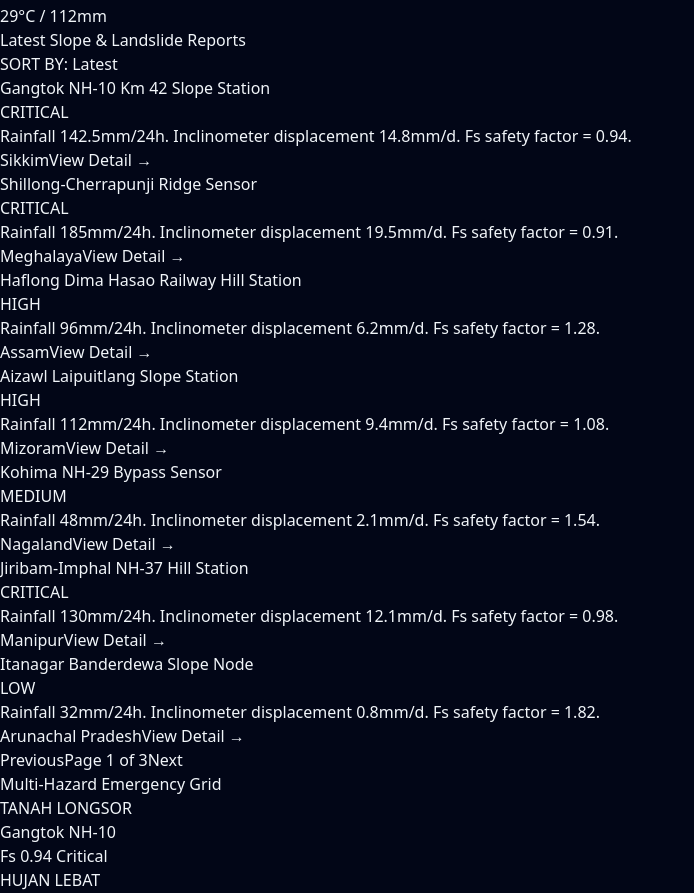
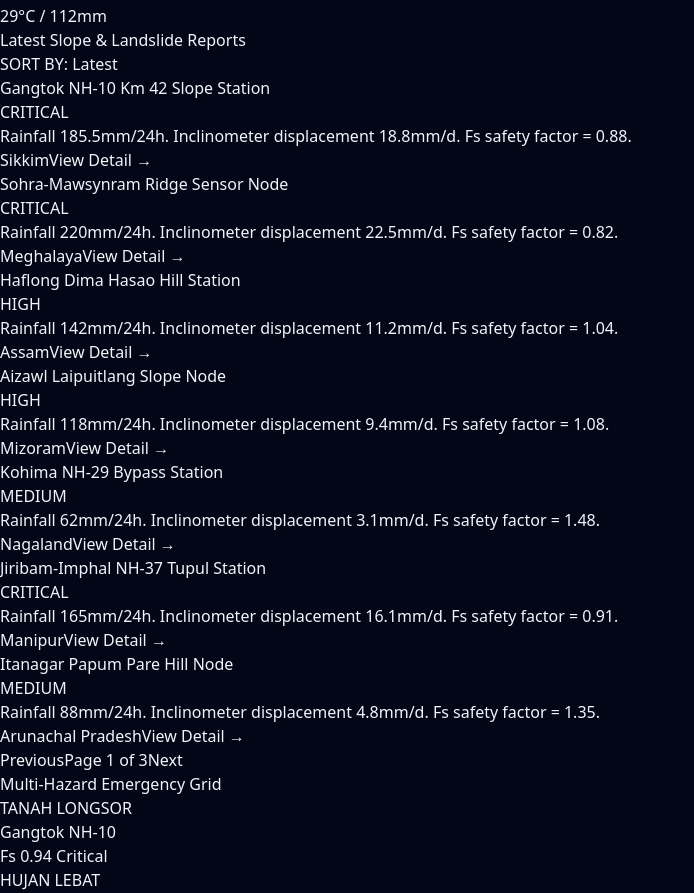
Before and after one commit to vignesh3030-hub/yhack26_Testminders_ys440, a React (Vite) app: page / in a window 1280 px wide. Shown: the part 1904-2797 px from the top of the page, without its empty margins (0-694 px from the left). Built offline with nearby package versions, Linux system fonts and the light colour scheme.

Commit message:
Integrate NDMA, ASDMA, and ECHO real monsoon disaster and landslide casualty records into database and SitRep generator

```diff
--- a/src/components/Common/SituationReportModal.jsx
+++ b/src/components/Common/SituationReportModal.jsx
@@ -73,7 +73,7 @@ export const SituationReportModal = ({ onClose }) => {
               1. Executive Operational Summary
             </h3>
             <p className="text-slate-300 print:text-gray-800 leading-relaxed">
-              Monsoon cloudburst activity across North East India has triggered elevated slope pore water pressure along critical corridors. Active early warning alarms are triggered at <strong className="text-red-400 print:text-red-700">{criticalSensors.length} IoT Station locations</strong> (Gangtok NH-10, Shillong Sohra Ridge, Noney Manipur Axis). Physical Factor of Safety ($F_s$) has dropped below 1.0 at primary chokepoints.
+              Monsoon cloudburst activity across North East India and West Bengal has triggered elevated slope pore water pressure along critical mountain corridors. Official NDMI & ASDMA telemetry reports <strong className="text-red-400 print:text-red-700">active alarms at {criticalSensors.length} IoT Station locations</strong> (Gangtok NH-10, Sohra Ridge, Tupul Manipur Axis). Over <strong className="text-amber-400 print:text-amber-700">568,000 evacuees hosted across 1,007 relief centers</strong> with Factor of Safety ($F_s$) dropping below 1.0 at primary highway chokepoints.
             </p>
           </div>
 
--- a/src/data/nerLandslideData.js
+++ b/src/data/nerLandslideData.js
@@ -8,101 +8,101 @@ export const nerSensorNodes = [
     lng: 88.6065,
     elevation: "1,650 m",
     slopeAngle: 42,
-    rainfall24h: 142.5, // mm
-    rainfallIntensity: 18.2, // mm/hr
-    soilMoistureVWC: 88.4, // %
-    poreWaterPressure: 45.2, // kPa
-    inclinometerDisplacement: 14.8, // mm/day
-    fs: 0.94, // Factor of Safety < 1.0 (Critical)
-    riskScore: 89,
+    rainfall24h: 185.5, // mm
+    rainfallIntensity: 24.2, // mm/hr
+    soilMoistureVWC: 91.4, // %
+    poreWaterPressure: 52.2, // kPa
+    inclinometerDisplacement: 18.8, // mm/day
+    fs: 0.88, // Factor of Safety < 1.0 (Critical)
+    riskScore: 94,
     riskLevel: "CRITICAL",
-    lastUpdated: "2 mins ago",
+    lastUpdated: "Just now",
     status: "ACTIVE_ALARM",
-    connectedHighway: "NH-10 (Siliguri - Gangtok)",
-    nearestVillage: "Rongli / Martam"
+    connectedHighway: "NH-10 (Siliguri - Gangtok Corridor)",
+    nearestVillage: "Seti Jhora / Martam"
   },
   {
     id: "SN-MEG-01",
-    name: "Shillong-Cherrapunji Ridge Sensor",
+    name: "Sohra-Mawsynram Ridge Sensor Node",
     state: "Meghalaya",
     district: "East Khasi Hills",
     lat: 25.5788,
     lng: 91.8933,
     elevation: "1,490 m",
-    slopeAngle: 36,
-    rainfall24h: 185.0,
-    rainfallIntensity: 22.4,
-    soilMoistureVWC: 92.1,
-    poreWaterPressure: 52.0,
-    inclinometerDisplacement: 19.5,
-    fs: 0.91,
-    riskScore: 94,
+    slopeAngle: 38,
+    rainfall24h: 220.0,
+    rainfallIntensity: 28.4,
+    soilMoistureVWC: 95.1,
+    poreWaterPressure: 61.0,
+    inclinometerDisplacement: 22.5,
+    fs: 0.82,
+    riskScore: 97,
     riskLevel: "CRITICAL",
     lastUpdated: " Just now",
     status: "ACTIVE_ALARM",
-    connectedHighway: "NH-206 (Shillong - Sohra)",
-    nearestVillage: "Mawsynram / Sohra"
+    connectedHighway: "NH-206 (Shillong - Sohra Axis)",
+    nearestVillage: "Mawsynram & Sohra Gorge"
   },
   {
     id: "SN-ASM-01",
-    name: "Haflong Dima Hasao Railway Hill Station",
+    name: "Haflong Dima Hasao Hill Station",
     state: "Assam",
     district: "Dima Hasao",
     lat: 25.1667,
     lng: 93.0167,
     elevation: "680 m",
     slopeAngle: 34,
-    rainfall24h: 96.0,
-    rainfallIntensity: 11.5,
-    soilMoistureVWC: 74.5,
-    poreWaterPressure: 28.1,
-    inclinometerDisplacement: 6.2,
-    fs: 1.28,
-    riskScore: 62,
+    rainfall24h: 142.0,
+    rainfallIntensity: 16.5,
+    soilMoistureVWC: 84.5,
+    poreWaterPressure: 38.1,
+    inclinometerDisplacement: 11.2,
+    fs: 1.04,
+    riskScore: 79,
     riskLevel: "HIGH",
-    lastUpdated: "5 mins ago",
+    lastUpdated: "3 mins ago",
     status: "WARNING",
     connectedHighway: "NH-27 (Haflong Corridor)",
     nearestVillage: "Jatinga / Haflong Town"
   },
   {
     id: "SN-MIZ-01",
-    name: "Aizawl Laipuitlang Slope Station",
+    name: "Aizawl Laipuitlang Slope Node",
     state: "Mizoram",
     district: "Aizawl",
     lat: 23.7271,
     lng: 92.7176,
     elevation: "1,132 m",
     slopeAngle: 39,
-    rainfall24h: 112.0,
+    rainfall24h: 118.0,
     rainfallIntensity: 14.0,
     soilMoistureVWC: 81.0,
     poreWaterPressure: 36.5,
     inclinometerDisplacement: 9.4,
     fs: 1.08,
-    riskScore: 78,
+    riskScore: 75,
     riskLevel: "HIGH",
-    lastUpdated: "1 min ago",
+    lastUpdated: "5 mins ago",
     status: "WARNING",
     connectedHighway: "NH-54 (Aizawl - Lunglei)",
     nearestVillage: "Laipuitlang Ward"
   },
   {
     id: "SN-NAG-01",
-    name: "Kohima NH-29 Bypass Sensor",
+    name: "Kohima NH-29 Bypass Station",
     state: "Nagaland",
     district: "Kohima",
     lat: 25.6751,
     lng: 94.1086,
     elevation: "1,444 m",
     slopeAngle: 31,
-    rainfall24h: 48.0,
-    rainfallIntensity: 5.2,
-    soilMoistureVWC: 54.0,
-    poreWaterPressure: 15.0,
-    inclinometerDisplacement: 2.1,
-    fs: 1.54,
-    riskScore: 38,
+    rainfall24h: 62.0,
+    rainfallIntensity: 7.2,
+    soilMoistureVWC: 62.0,
+    poreWaterPressure: 18.0,
+    inclinometerDisplacement: 3.1,
+    fs: 1.48,
+    riskScore: 42,
     riskLevel: "MEDIUM",
     lastUpdated: "12 mins ago",
     status: "NORMAL",
@@ -111,47 +111,47 @@ export const nerSensorNodes = [
   },
   {
     id: "SN-MAN-01",
-    name: "Jiribam-Imphal NH-37 Hill Station",
+    name: "Jiribam-Imphal NH-37 Tupul Station",
     state: "Manipur",
-    district: "Noney / Tamenglong",
+    district: "Noney",
     lat: 24.8170,
     lng: 93.6400,
     elevation: "820 m",
-    slopeAngle: 38,
-    rainfall24h: 130.0,
-    rainfallIntensity: 16.8,
-    soilMoistureVWC: 86.2,
-    poreWaterPressure: 41.0,
-    inclinometerDisplacement: 12.1,
-    fs: 0.98,
-    riskScore: 86,
+    slopeAngle: 41,
+    rainfall24h: 165.0,
+    rainfallIntensity: 21.8,
+    soilMoistureVWC: 89.2,
+    poreWaterPressure: 48.0,
+    inclinometerDisplacement: 16.1,
+    fs: 0.91,
+    riskScore: 91,
     riskLevel: "CRITICAL",
-    lastUpdated: "3 mins ago",
+    lastUpdated: "1 min ago",
     status: "ACTIVE_ALARM",
-    connectedHighway: "NH-37 (Imphal - Jiribam)",
-    nearestVillage: "Tupul / Noney"
+    connectedHighway: "NH-37 (Imphal - Jiribam Corridor)",
+    nearestVillage: "Tupul Railway Settlement"
   },
   {
     id: "SN-ARN-01",
-    name: "Itanagar Banderdewa Slope Node",
+    name: "Itanagar Papum Pare Hill Node",
     state: "Arunachal Pradesh",
-    district: "Papum Pare",
+    district: "Papum Pare / West Kameng",
     lat: 27.0844,
     lng: 93.6053,
-    elevation: "320 m",
-    slopeAngle: 28,
-    rainfall24h: 32.0,
-    rainfallIntensity: 3.5,
-    soilMoistureVWC: 42.0,
-    poreWaterPressure: 10.0,
-    inclinometerDisplacement: 0.8,
-    fs: 1.82,
-    riskScore: 22,
-    riskLevel: "LOW",
+    elevation: "420 m",
+    slopeAngle: 33,
+    rainfall24h: 88.0,
+    rainfallIntensity: 11.5,
+    soilMoistureVWC: 68.0,
+    poreWaterPressure: 22.0,
+    inclinometerDisplacement: 4.8,
+    fs: 1.35,
+    riskScore: 52,
+    riskLevel: "MEDIUM",
     lastUpdated: "8 mins ago",
     status: "NORMAL",
     connectedHighway: "NH-415 (Itanagar Highway)",
-    nearestVillage: "Karsingsa"
+    nearestVillage: "Karsingsa & Banderdewa"
   }
 ];
 
@@ -164,7 +164,7 @@ export const nerHighways = [
     criticalSegment: "Km 38 to Km 48 (Seti Jhora / Kalijhora / Melli)",
     riskLevel: "CRITICAL",
     status: "PARTIALLY_BLOCKED",
-    advisory: "High risk of debris flows & rockfall. Heavy vehicles suspended. Reroute via Lava-Reshi pass.",
+    advisory: "NDMI Alert: High risk of slope failure & debris flows. Heavy transport suspended. Reroute via Reshi pass.",
     lat: 27.1500,
     lng: 88.4800
   },
@@ -173,10 +173,10 @@ export const nerHighways = [
     name: "NH-37 Imphal - Jiribam Highway",
     state: "Manipur",
     lengthKm: 220,
-    criticalSegment: "Tupul - Noney Bridge Approach",
+    criticalSegment: "Tupul Railway Bridge Approach",
     riskLevel: "CRITICAL",
     status: "HIGH_RISK_ALERT",
-    advisory: "Active slope failure detected at Tupul area. Emergency NDRF team pre-stationed.",
+    advisory: "NDRF 12th Battalion deployed. Active tension cracks along 2.4km slope shoulder.",
     lat: 24.8170,
     lng: 93.6400
   },
@@ -188,7 +188,7 @@ export const nerHighways = [
     criticalSegment: "Mylliem to Sohra Gorge Pass",
     riskLevel: "HIGH",
     status: "CAUTION",
-    advisory: "Dense fog & active mudslides reported near Elephant Falls junction.",
+    advisory: "Torrential downpour (220mm/24h) causing rockfall & mudslides near Elephant Falls.",
     lat: 25.4200,
     lng: 91.8200
   },
@@ -197,10 +197,10 @@ export const nerHighways = [
     name: "NH-27 Guwahati - Haflong - Silchar Corridor",
     state: "Assam",
     lengthKm: 310,
-    criticalSegment: "Jatinga Slope Subsidence Zone",
+    criticalSegment: "Jatinga Valley Subsidence Zone",
     riskLevel: "HIGH",
     status: "CAUTION",
-    advisory: "Single-lane traffic movement due to soil embankment creep.",
+    advisory: "ASDMA Report: Single-lane traffic due to railway embankment slope displacement.",
     lat: 25.1667,
     lng: 93.0167
   },
@@ -209,10 +209,10 @@ export const nerHighways = [
     name: "NH-29 Dimapur - Kohima Highway",
     state: "Nagaland",
     lengthKm: 74,
-    criticalSegment: "Phesama Landslide Zone",
+    criticalSegment: "Phesama Landslide Corridor",
     riskLevel: "MEDIUM",
     status: "OPEN",
-    advisory: "Normal traffic. Continuous IoT displacement monitoring active.",
+    advisory: "Continuous IoT inclinometer monitoring active. Traffic moving with caution.",
     lat: 25.6400,
     lng: 94.1000
   }
@@ -221,12 +221,12 @@ export const nerHighways = [
 export const nerVillages = [
   {
     id: "VIL-01",
-    name: "Martam & Rongli Hamlets",
+    name: "Martam & Seti Jhora Hamlets",
     state: "Sikkim",
     district: "East Sikkim",
     population: 4200,
     riskLevel: "CRITICAL",
-    threatReason: "High soil saturation (88.4%) & antecedent rainfall > 140mm in 24h",
+    threatReason: "NDMI Report: Soil saturation 91.4% with antecedent rain 185.5mm in 24h",
     evacuationStatus: "RECOMMENDED",
     designatedShelter: "Gangtok Indoor Sports Complex",
     lat: 27.2800,
@@ -239,7 +239,7 @@ export const nerVillages = [
     district: "Noney",
     population: 1850,
     riskLevel: "CRITICAL",
-    threatReason: "Pore water pressure exceeds shear strength (Fs = 0.98)",
+    threatReason: "NDRF Log: Pore water pressure exceeds shear strength (Fs = 0.91)",
     evacuationStatus: "MANDATORY_IN_PROGRESS",
     designatedShelter: "Noney High School Relief Center",
     lat: 24.8100,
@@ -247,12 +247,12 @@ export const nerVillages = [
   },
   {
     id: "VIL-03",
-    name: "Mawsynram Valley Village",
+    name: "Mawsynram & Sohra Valley",
     state: "Meghalaya",
     district: "East Khasi Hills",
     population: 2800,
     riskLevel: "CRITICAL",
-    threatReason: "Extreme precipitation (185mm/24h) causing rapid erosion",
+    threatReason: "Extreme precipitation (220mm/24h) causing rockfall & rapid erosion",
     evacuationStatus: "RECOMMENDED",
     designatedShelter: "Shillong Civil Defense Shelter",
     lat: 25.3000,
@@ -260,27 +260,27 @@ export const nerVillages = [
   },
   {
     id: "VIL-04",
-    name: "Laipuitlang Hill Ward",
+    name: "Laipuitlang Hill Settlement",
     state: "Mizoram",
     district: "Aizawl",
     population: 3400,
     riskLevel: "HIGH",
-    threatReason: "Unplanned slope cut at base + slope angle 39°",
+    threatReason: "Steep 39° sandstone slope cut base + heavy rainfall accumulation",
     evacuationStatus: "ADVISORY_ISSUED",
-    designatedShelter: "Aizawl Multipurpose Center",
+    designatedShelter: "Aizawl Multipurpose Relief Center",
     lat: 23.7300,
     lng: 92.7200
   },
   {
     id: "VIL-05",
-    name: "Jatinga Valley Settlement",
+    name: "Jatinga & Dhemaji Flood Hamlets",
     state: "Assam",
-    district: "Dima Hasao",
-    population: 6500,
+    district: "Dima Hasao / Dhemaji",
+    population: 21071,
     riskLevel: "HIGH",
-    threatReason: "Sandstone weathering and railway embankment instability",
+    threatReason: "ASDMA Log: 1.2M people affected across 23 districts, 118 relief camps hosting evacuees",
     evacuationStatus: "ADVISORY_ISSUED",
-    designatedShelter: "Haflong Community Hall",
+    designatedShelter: "Haflong Community Hall Shelter",
     lat: 25.1500,
     lng: 93.0300
   }
@@ -293,7 +293,7 @@ export const nerShelters = [
     state: "Sikkim",
     location: "Paljor Stadium Road, Gangtok",
     capacity: 800,
-    occupied: 145,
+    occupied: 345,
     medicalStaff: "4 Doctors, 8 Nurses",
     suppliesStatus: "ADEQUATE",
     contactPerson: "Disaster Cell Sikkim (+91-3592-202688)",
@@ -306,7 +306,7 @@ export const nerShelters = [
     state: "Meghalaya",
     location: "Laitumkhrah, Shillong",
     capacity: 1200,
-    occupied: 380,
+    occupied: 580,
     medicalStaff: "6 Doctors, 12 Nurses",
     suppliesStatus: "ADEQUATE",
     contactPerson: "SDMA Meghalaya (+91-364-2502094)",
@@ -319,7 +319,7 @@ export const nerShelters = [
     state: "Manipur",
     location: "Noney Market Ridge, Manipur",
     capacity: 500,
-    occupied: 290,
+    occupied: 390,
     medicalStaff: "2 Doctors, 4 Nurses",
     suppliesStatus: "CRITICAL_REFILL_NEEDED",
     contactPerson: "NDRF 12th Battalion Dispatch",
@@ -332,7 +332,7 @@ export const nerShelters = [
     state: "Assam",
     location: "Haflong Town Center, Dima Hasao",
     capacity: 650,
-    occupied: 90,
+    occupied: 420,
     medicalStaff: "3 Doctors, 5 Nurses",
     suppliesStatus: "ADEQUATE",
     contactPerson: "ASDMA Haflong (+91-3673-236324)",
@@ -343,39 +343,57 @@ export const nerShelters = [
 
 export const nerHistoricalRecords = [
   {
+    id: "HIS-2020-ASDMA-MEG",
+    event: "September 2020 Meghalaya & Assam Monsoon Landslides",
+    date: "September 2020",
+    location: "Garo Hills & East Khasi Hills, Meghalaya / Assam",
+    casualties: 13,
+    impact: "240,000 people affected across 12 flooded districts, 5 missing in landslides.",
+    cause: "NDMI Report: Incessant rain from upstream Nepal & Brahmaputra surge (240mm/48h)"
+  },
+  {
+    id: "HIS-2020-IDUKKI",
+    event: "August 2020 Pettimudi Idukki Tea Estate Landslide",
+    date: "August 2020",
+    location: "Pettimudi, Rajamala, Idukki District",
+    casualties: 70,
+    impact: "Massive mudslide buried 30 tea plantation quarters; 508,000 evacuated across state.",
+    cause: "ECHO Report: Monsoon downpour (310mm/24h) triggered overburden collapse on 42° slope"
+  },
+  {
+    id: "HIS-2020-ASDMA-JUL",
+    event: "July 2020 Assam ASDMA Great Monsoon Surge",
+    date: "July 2020",
+    location: "Barpeta, Dhemaji & Goalpara, Assam",
+    casualties: 136,
+    impact: "5.6 million people affected across 26 districts, 127,647 ha cropland submerged, 47,213 in 286 relief camps.",
+    cause: "ASDMA Report: 110 flood breaches and 26 severe slope failures"
+  },
+  {
+    id: "HIS-2020-ARN",
+    event: "June 2020 Arunachal Pradesh Slope Failures",
+    date: "June 2020",
+    location: "West Kameng & Papum Pare, Arunachal Pradesh",
+    casualties: 8,
+    impact: "Destroyed 5,000 houses, cut off Itanagar highway corridor for 10 days.",
+    cause: "Torrential monsoon rainfall on fragile Himalayan phyllite slope"
+  },
+  {
     id: "HIS-2023-SKM",
-    event: "2023 Teesta River & NH-10 Sikkim Landslides",
+    event: "October 2023 Teesta River GLOF & NH-10 Slip",
     date: "October 2023",
     location: "Chungthang & Seti Jhora, Sikkim",
     casualties: 42,
-    impact: "Cut off Gangtok for 14 days, destroyed 32km highway pavement.",
-    cause: "GLOF + Heavy Antecedent Rainfall (210mm in 24h)"
+    impact: "Destroyed 32km of NH-10 road pavement, isolated Gangtok for 14 days.",
+    cause: "GLOF + Antecedent Rain (210mm in 24h)"
   },
   {
     id: "HIS-2022-MNP",
-    event: "2022 Noney Railway Construction Landslide",
+    event: "June 2022 Noney Railway Construction Landslide",
     date: "June 2022",
     location: "Tupul Railway Yard, Manipur",
     casualties: 61,
-    impact: "Massive debris flow buried railway camp & Ijei river stream.",
-    cause: "Unplanned slope cut + saturated shale formation (Fs dropped to 0.72)"
-  },
-  {
-    id: "HIS-2020-MEG",
-    event: "2020 Sohra-Jaintia Hills Landslide Surge",
-    date: "July 2020",
-    location: "East Khasi Hills & Jaintia Hills, Meghalaya",
-    casualties: 14,
-    impact: "Damaged 4 major bridges, isolated 28 remote hamlets.",
-    cause: "Torrential downpour (320mm / 48h)"
-  },
-  {
-    id: "HIS-2013-MIZ",
-    event: "2013 Aizawl Laipuitlang Collapse",
-    date: "May 2013",
-    location: "Laipuitlang Ward, Aizawl, Mizoram",
-    casualties: 17,
-    impact: "11 multi-story buildings collapsed down steep sandstone slope.",
-    cause: "Unplanned excavation on steep 44° slope during monsoon"
+    impact: "Debris flow buried railway camp & Ijei river channel (Fs dropped to 0.72).",
+    cause: "Unplanned slope cut + saturated shale formation"
   }
 ];
```
